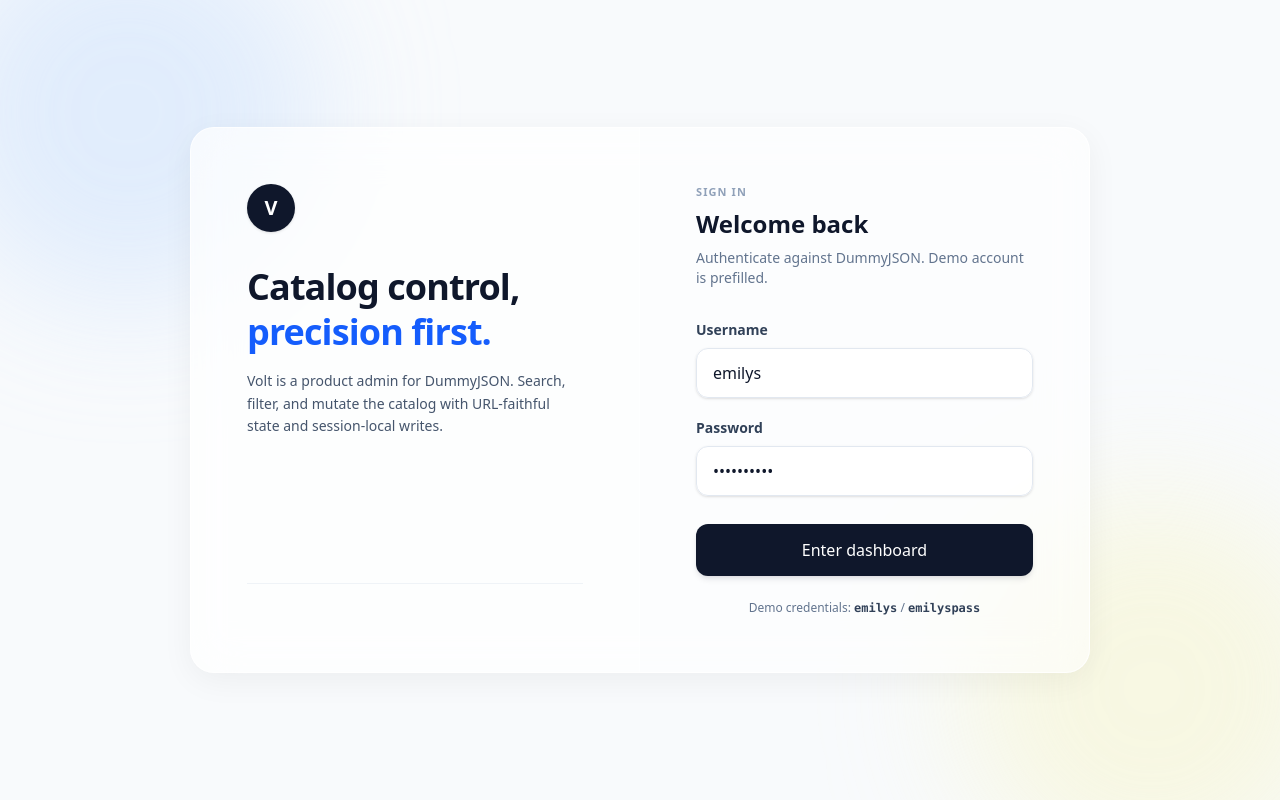
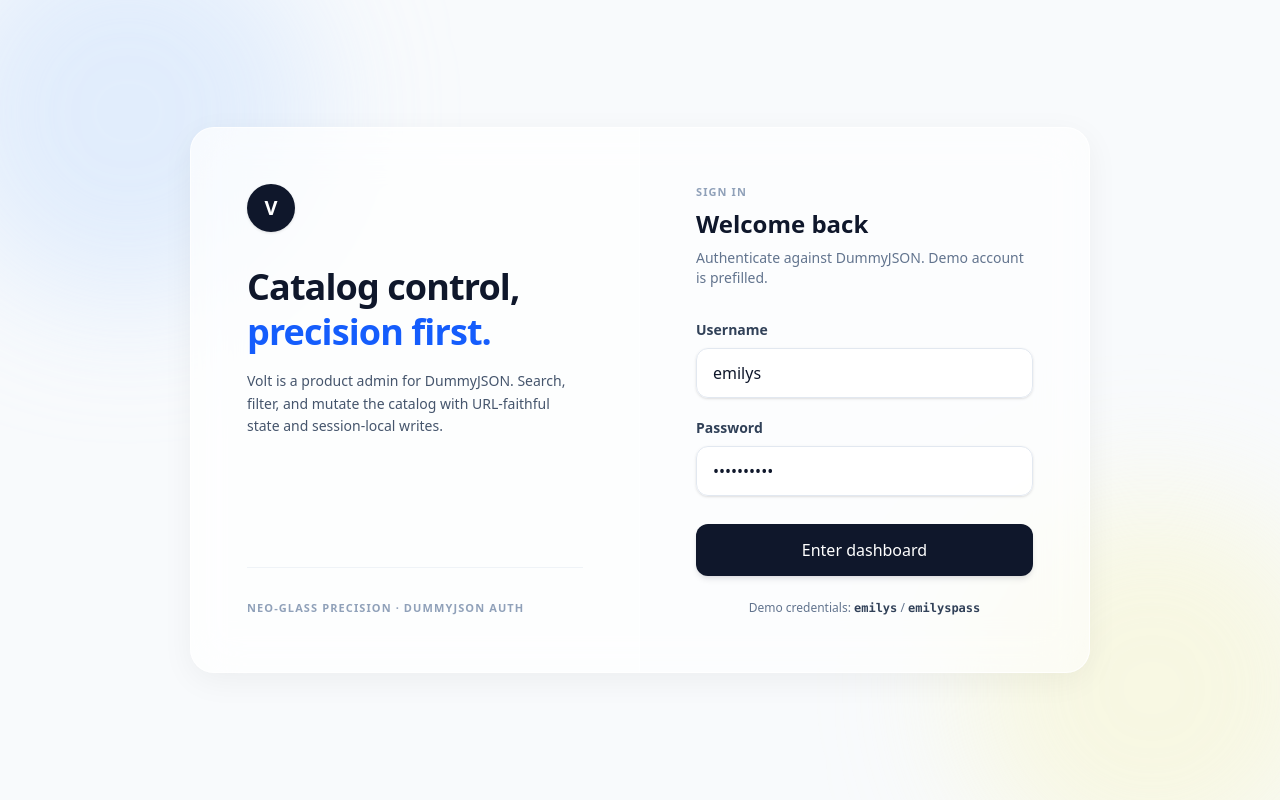
Before and after one commit to aditya9-2/products-dashboard, a Next.js app: page /login in a window 1280 px wide. Built offline with nearby package versions, Linux system fonts and the light colour scheme.

Commit message:
fix token

```diff
--- a/app/(auth)/login/page.tsx
+++ b/app/(auth)/login/page.tsx
@@ -1,6 +1,6 @@
 "use client";
 
-import { useState } from "react";
+import { useState, useEffect } from "react";
 import { useRouter } from "next/navigation";
 import { loginUser } from "@/services/authService";
 import { Button } from "@/components/ui/button";
@@ -15,6 +15,13 @@ export default function LoginPage() {
     const [error, setError] = useState("");
     const [isLoading, setIsLoading] = useState(false);
 
+    useEffect(() => {
+        const token = typeof window !== "undefined" ? localStorage.getItem("auth_token") : null;
+        if (token) {
+            router.push("/products");
+        }
+    }, [router]);
+
     const handleSubmit = async (e: React.FormEvent) => {
         e.preventDefault();
 
@@ -26,8 +33,8 @@ export default function LoginPage() {
         try {
             const data = await loginUser(username, password);
 
-            if (data.token) {
-                localStorage.setItem("auth_token", data.token);
+            if (data.accessToken) {
+                localStorage.setItem("auth_token", data.accessToken);
                 router.push("/products");
             }
         } catch (err: any) {
@@ -43,14 +50,11 @@ export default function LoginPage() {
     return (
         <div className="min-h-screen flex items-center justify-center bg-slate-50 relative overflow-hidden p-4">
 
-            {/* Ambient Background Glows */}
             <div className="absolute top-[-10%] left-[-5%] w-96 h-96 bg-blue-200/50 rounded-full mix-blend-multiply filter blur-3xl opacity-70"></div>
             <div className="absolute bottom-[-10%] right-[-5%] w-96 h-96 bg-yellow-100/60 rounded-full mix-blend-multiply filter blur-3xl opacity-70"></div>
 
-            {/* Main Glass Panel */}
-            <div className="relative w-full max-w-225 grid grid-cols-1 md:grid-cols-2 bg-white/60 backdrop-blur-xl border border-white/80 shadow-[0_8px_32px_0_rgba(0,0,0,0.05)] rounded-3xl overflow-hidden z-10">
+            <div className="relative w-full max-w-[900px] grid grid-cols-1 md:grid-cols-2 bg-white/60 backdrop-blur-xl border border-white/80 shadow-[0_8px_32px_0_rgba(0,0,0,0.05)] rounded-3xl overflow-hidden z-10">
 
-                {/* Left Side Branding */}
                 <div className="p-10 md:p-14 flex flex-col justify-center bg-white/30 border-r border-white/50 relative">
                     <div className="w-12 h-12 rounded-full bg-slate-900 text-white flex items-center justify-center font-bold text-xl mb-8 shadow-sm">
                         V
@@ -66,6 +70,9 @@ export default function LoginPage() {
                     </p>
 
                     <div className="mt-auto pt-8 border-t border-slate-200/50">
+                        <p className="text-[11px] text-slate-400 font-semibold tracking-widest uppercase">
+                            Neo-Glass Precision · DummyJSON auth
+                        </p>
                     </div>
                 </div>
 
```
